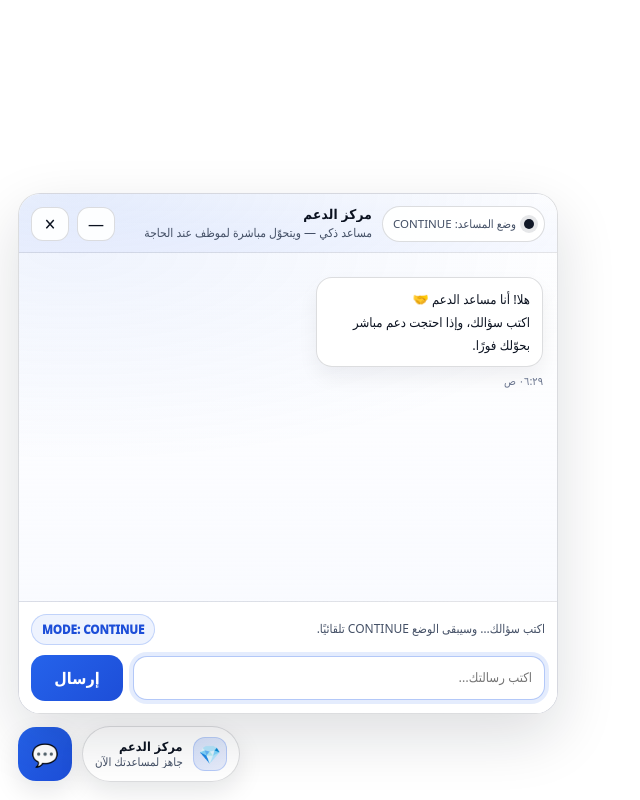
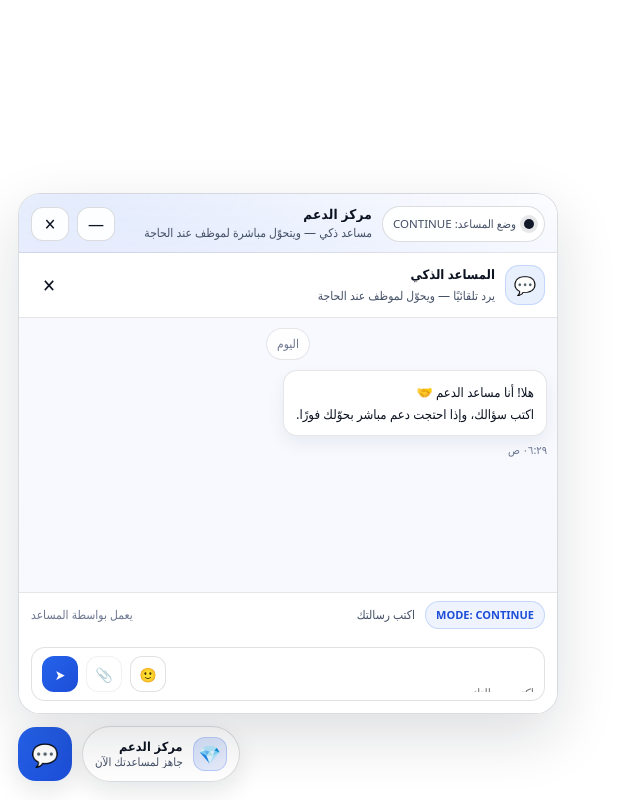
Before and after one commit to taheraljabi3/taheraljabi, a plain HTML site: page index.html in a window 1280 px wide. Both pictures are taken after a click on the button "فتح مركز الدعم". Shown: the whole page, without its empty margins (0-640 px from the left). Drawn offline with nearby package versions, Linux system fonts and the light colour scheme.

Commit message:
Update index.html

```diff
--- a/index.html
+++ b/index.html
@@ -44,7 +44,6 @@
      - Hidden by default (continue)
      - Shown only on handoff by removing body.mb-hidden
      ========================================================== */
-
   body.mb-hidden .messagebird-launcher,
   body.mb-hidden .messagebird-widget-launcher,
   body.mb-hidden #live-chat-widget-launcher,
@@ -261,113 +260,6 @@
     max-height: calc(100vh - 250px);
   }
 
-  /* ===== AI ===== */
-  .ai-messages{
-    flex:1;
-    overflow:auto;
-    padding: 14px;
-    background:
-      radial-gradient(900px 350px at 10% 0%, rgba(37,99,235,.07), transparent 60%),
-      linear-gradient(180deg, rgba(255,255,255,1), rgba(247,249,255,.70));
-    border-bottom: 1px solid var(--line);
-    min-height: 0;
-    scroll-behavior:smooth;
-  }
-
-  .msg{ display:flex; margin: 10px 0; }
-  .msg.user{ justify-content: flex-end; }
-  .msg.bot{ justify-content: flex-start; }
-
-  .bubble{
-    max-width: 86%;
-    padding: 10px 12px;
-    border-radius: 16px;
-    line-height: 1.75;
-    font-size: 13px;
-    white-space: pre-wrap;
-    word-break: break-word;
-    border: 1px solid var(--line2);
-    background: rgba(255,255,255,.98);
-    color: var(--text);
-    box-shadow: 0 10px 20px rgba(11,18,32,.06);
-  }
-
-  .msg.user .bubble{
-    background: rgba(37,99,235,.08);
-    border-color: rgba(37,99,235,.18);
-    color: var(--text);
-  }
-
-  .meta{
-    margin-top: 6px;
-    font-size: 11px;
-    color: var(--muted2);
-  }
-
-  .ai-footer{
-    padding: 12px;
-    background: rgba(255,255,255,.98);
-  }
-
-  .hint{
-    display:flex;
-    align-items:center;
-    justify-content:space-between;
-    gap:10px;
-    font-size: 12px;
-    color: var(--muted);
-    margin-bottom: 10px;
-  }
-  .hint .pill{
-    padding: 6px 10px;
-    border-radius: 999px;
-    border: 1px solid rgba(37,99,235,.22);
-    background: rgba(37,99,235,.08);
-    color: var(--blue);
-    white-space:nowrap;
-    font-weight: 950;
-    font-size: 11.5px;
-  }
-
-  .form-row{
-    display:flex;
-    gap:10px;
-    align-items:center;
-  }
-
-  .input{
-    flex:1;
-    border-radius: 14px;
-    border: 1px solid var(--line2);
-    background: rgba(247,249,255,.85);
-    color: var(--text);
-    padding: 11px 12px;
-    outline:none;
-    font-size: 13px;
-    transition: box-shadow .18s var(--ease), border-color .18s var(--ease), background .18s var(--ease);
-  }
-  .input:focus{
-    border-color: rgba(37,99,235,.35);
-    background: rgba(255,255,255,1);
-    box-shadow: 0 0 0 4px rgba(37,99,235,.12);
-  }
-
-  .send{
-    border:none;
-    border-radius: 14px;
-    padding: 11px 14px;
-    cursor:pointer;
-    font-weight: 950;
-    background: linear-gradient(135deg, var(--blue2), var(--blue));
-    color: #fff;
-    transition: transform .18s var(--ease), filter .18s var(--ease), opacity .18s var(--ease);
-    user-select:none;
-    min-width: 92px;
-  }
-  .send:hover{ transform: translateY(-1px); filter: brightness(1.03); }
-  .send:active{ transform: translateY(0); }
-  .send:disabled{ opacity:.6; cursor:not-allowed; transform:none; filter:none; }
-
   /* ===== Handoff Panel (inside modal) ===== */
   .handoff-panel{
     display:none;
@@ -400,6 +292,248 @@
     margin-top: 2px;
   }
 
+  /* ==========================================================
+     ✅ AI UI (MessageBird-like layout)
+     - Header + Messages + Footer + Textarea + Buttons
+     ========================================================== */
+
+  .ai-shell{
+    display:flex;
+    flex-direction:column;
+    flex:1;
+    min-height: 460px;
+    max-height: calc(100vh - 250px);
+    background:#fff;
+  }
+
+  .ai-mb-header{
+    display:flex;
+    align-items:center;
+    justify-content:space-between;
+    gap:10px;
+    padding: 12px 12px;
+    border-bottom: 1px solid var(--line);
+    background:#fff;
+  }
+
+  .ai-agent{
+    display:flex;
+    align-items:center;
+    gap:10px;
+    min-width:0;
+  }
+
+  .ai-avatar{
+    width:40px;
+    height:40px;
+    border-radius: 14px;
+    background: rgba(37,99,235,.10);
+    border: 1px solid rgba(37,99,235,.18);
+    display:grid;
+    place-items:center;
+    flex:0 0 auto;
+    color: var(--text);
+    font-size: 18px;
+  }
+
+  .ai-agent-meta{ min-width:0; }
+  .ai-agent-name{
+    margin:0;
+    font-size: 13px;
+    font-weight: 900;
+    color: var(--text);
+    white-space:nowrap;
+    overflow:hidden;
+    text-overflow:ellipsis;
+    max-width: 320px;
+  }
+  .ai-agent-sub{
+    margin:2px 0 0;
+    font-size: 12px;
+    color: var(--muted);
+    white-space:nowrap;
+    overflow:hidden;
+    text-overflow:ellipsis;
+    max-width: 320px;
+  }
+
+  .ai-close{
+    border:none;
+    background: transparent;
+    width:36px;
+    height:36px;
+    border-radius: 12px;
+    cursor:pointer;
+    color: var(--text);
+    font-size: 18px;
+  }
+  .ai-close:hover{ background: rgba(37,99,235,.06); }
+
+  .ai-messages{
+    flex:1;
+    min-height:0;
+    overflow:auto;
+    background: #f7f9ff;
+    padding: 10px 10px 14px;
+  }
+
+  .ai-messages-list{
+    display:flex;
+    flex-direction:column;
+    gap:10px;
+  }
+
+  .ai-date{
+    align-self:center;
+    font-size: 12px;
+    color: var(--muted2);
+    padding: 6px 10px;
+    border-radius: 999px;
+    background: rgba(255,255,255,.85);
+    border: 1px solid rgba(11,18,32,.10);
+  }
+
+  .ai-msg{
+    display:flex;
+    flex-direction:column;
+    gap:6px;
+    max-width: 92%;
+  }
+  .ai-msg.incoming{ align-self:flex-start; }
+  .ai-msg.outgoing{ align-self:flex-end; }
+
+  .ai-bubble{
+    border-radius: 14px;
+    padding: 10px 12px;
+    font-size: 13px;
+    line-height: 1.7;
+    border: 1px solid rgba(11,18,32,.10);
+    background: #fff;
+    color: var(--text);
+    word-break: break-word;
+    white-space: pre-wrap;
+    box-shadow: 0 8px 18px rgba(11,18,32,.06);
+  }
+  .ai-msg.outgoing .ai-bubble{
+    background: rgba(37,99,235,.10);
+    border-color: rgba(37,99,235,.22);
+  }
+
+  .ai-time{
+    font-size: 11px;
+    color: var(--muted2);
+  }
+
+  .ai-footer{
+    border-top: 1px solid var(--line);
+    background:#fff;
+  }
+
+  .ai-footer-bar{
+    display:flex;
+    align-items:center;
+    justify-content:space-between;
+    gap:10px;
+    padding: 8px 12px;
+  }
+
+  .ai-footer-left{
+    display:flex;
+    gap:10px;
+    align-items:center;
+    min-width:0;
+  }
+
+  .ai-mode{
+    font-size: 11px;
+    padding: 5px 10px;
+    border-radius: 999px;
+    border: 1px solid rgba(37,99,235,.20);
+    background: rgba(37,99,235,.08);
+    color: var(--blue);
+    font-weight: 900;
+    white-space:nowrap;
+  }
+
+  .ai-hint{
+    font-size: 12px;
+    color: var(--muted);
+    white-space:nowrap;
+    overflow:hidden;
+    text-overflow:ellipsis;
+    max-width: 260px;
+  }
+
+  .ai-powered{
+    text-decoration:none;
+    color: var(--muted2);
+    font-size: 12px;
+  }
+  .ai-powered p{ margin:0; }
+
+  .ai-form{
+    padding: 10px 12px 12px;
+  }
+
+  .ai-form-inner{
+    display:flex;
+    gap:10px;
+    align-items:flex-end;
+    border: 1px solid rgba(11,18,32,.12);
+    background: #fff;
+    border-radius: 14px;
+    padding: 8px 10px;
+  }
+
+  .ai-textarea{
+    flex:1;
+    border:none;
+    outline:none;
+    resize:none;
+    font-size: 13px;
+    line-height: 1.6;
+    padding: 4px 0;
+    background: transparent;
+    color: var(--text);
+    max-height: 140px;
+  }
+
+  .ai-buttons{
+    display:flex;
+    gap:8px;
+    align-items:center;
+  }
+
+  .ai-btn{
+    width: 36px;
+    height: 36px;
+    border-radius: 12px;
+    border: 1px solid rgba(11,18,32,.12);
+    cursor:pointer;
+    background: #fff;
+    color: var(--text);
+    display:grid;
+    place-items:center;
+    font-size: 14px;
+  }
+  .ai-btn:hover{
+    background: rgba(37,99,235,.06);
+    border-color: rgba(37,99,235,.22);
+  }
+
+  .ai-send{
+    border:none;
+    background: linear-gradient(135deg, var(--blue2), var(--blue));
+    color:#fff;
+    font-weight: 900;
+  }
+  .ai-send:hover{ filter: brightness(1.03); }
+
+  .ai-btn:disabled{
+    opacity:.5;
+    cursor:not-allowed;
+  }
+
   @media (max-width: 480px){
     .support-modal{
       left: 12px;
@@ -408,6 +542,8 @@
     }
     .support-pill .txt b, .support-pill .txt span{ max-width: 140px; }
     .support-body{ max-height: calc(100vh - 220px); }
+    .ai-agent-name,.ai-agent-sub{ max-width: 220px; }
+    .ai-hint{ max-width: 180px; }
   }
 
   @media (prefers-reduced-motion: reduce){
@@ -467,17 +603,51 @@
       </div>
 
       <div class="support-body">
-        <div id="aiMessages" class="ai-messages" aria-live="polite"></div>
 
-        <div class="ai-footer">
-          <div class="hint">
-            <span id="aiHint">اكتب سؤالك… وسيبقى الوضع CONTINUE تلقائيًا.</span>
-            <span class="pill" id="modePill">MODE: CONTINUE</span>
+        <!-- ✅ AI (MessageBird-like) -->
+        <div id="aiShell" class="ai-shell">
+
+          <div class="ai-mb-header">
+            <div class="ai-agent">
+              <div class="ai-avatar">💬</div>
+              <div class="ai-agent-meta">
+                <p class="ai-agent-name">المساعد الذكي</p>
+                <p class="ai-agent-sub">يرد تلقائيًا — ويحوّل لموظف عند الحاجة</p>
+              </div>
+            </div>
+
+            <button id="aiCloseX" class="ai-close" type="button" title="إغلاق">✕</button>
           </div>
-          <form id="aiForm" class="form-row" autocomplete="off">
-            <input id="aiInput" class="input" type="text" placeholder="اكتب رسالتك…" required />
-            <button id="aiSend" class="send" type="submit">إرسال</button>
-          </form>
+
+          <div id="aiMessages" class="ai-messages" aria-live="polite">
+            <div id="aiMessagesList" class="ai-messages-list">
+              <div class="ai-date">اليوم</div>
+              <!-- messages append هنا -->
+            </div>
+          </div>
+
+          <div class="ai-footer">
+            <div class="ai-footer-bar">
+              <div class="ai-footer-left">
+                <span class="ai-mode" id="modePill">MODE: CONTINUE</span>
+                <span class="ai-hint" id="aiHint">اكتب رسالتك</span>
+              </div>
+              <a class="ai-powered" href="#" onclick="return false;"><p>يعمل بواسطة المساعد</p></a>
+            </div>
+
+            <form id="aiForm" class="ai-form" autocomplete="off">
+              <div class="ai-form-inner">
+                <textarea id="aiInput" class="ai-textarea" rows="1" placeholder="اكتب رسالتك" required></textarea>
+
+                <div class="ai-buttons">
+                  <button class="ai-btn" type="button" title="رموز">🙂</button>
+                  <button class="ai-btn" type="button" title="مرفقات" disabled>📎</button>
+                  <button id="aiSend" class="ai-btn ai-send" type="submit" aria-label="send">➤</button>
+                </div>
+              </div>
+            </form>
+          </div>
+
         </div>
       </div><!-- body -->
 
@@ -554,10 +724,12 @@
   const modePill = $("modePill");
 
   const aiMessages = $("aiMessages");
+  const aiMessagesList = $("aiMessagesList");
   const aiForm = $("aiForm");
-  const aiInput = $("aiInput");
+  const aiInput = $("aiInput");     // textarea الآن
   const aiSend = $("aiSend");
   const aiHint = $("aiHint");
+  const aiCloseX = $("aiCloseX");
 
   const handoffPanel = $("handoffPanel");
   const openHuman = $("openHuman");
@@ -566,13 +738,21 @@
   const required = [
     modal,fab,pill,launcherSub,btnClose,btnMin,
     statusDot,statusText,modePill,
-    aiMessages,aiForm,aiInput,aiSend,aiHint,
+    aiMessages,aiMessagesList,aiForm,aiInput,aiSend,aiHint,
     handoffPanel,openHuman,endHuman
   ];
   if (required.some(x => !x)) {
     console.error("[SUPPORT] Missing DOM elements; aborting widget init.");
     return;
   }
+
+  // ===== Auto-grow textarea =====
+  function autoGrowTextarea(el){
+    el.style.height = "auto";
+    el.style.height = Math.min(el.scrollHeight, 140) + "px";
+  }
+  aiInput.addEventListener("input", () => autoGrowTextarea(aiInput));
+  setTimeout(() => autoGrowTextarea(aiInput), 0);
 
   // ===== History =====
   function persistAiHistory(item){
@@ -589,29 +769,30 @@
 
   function addAiMessage(from, text, t = Date.now(), persist = true){
     const wrap = document.createElement("div");
-    wrap.className = "msg " + (from === "user" ? "user" : "bot");
+    wrap.className = "ai-msg " + (from === "user" ? "outgoing" : "incoming");
 
     const bubble = document.createElement("div");
-    bubble.className = "bubble";
+    bubble.className = "ai-bubble";
     bubble.textContent = String(text ?? "");
 
     const meta = document.createElement("div");
-    meta.className = "meta";
+    meta.className = "ai-time";
     meta.textContent = new Date(t).toLocaleTimeString("ar-SA", { hour:"2-digit", minute:"2-digit" });
 
-    const col = document.createElement("div");
-    col.appendChild(bubble);
-    col.appendChild(meta);
+    wrap.appendChild(bubble);
+    wrap.appendChild(meta);
 
-    wrap.appendChild(col);
-    aiMessages.appendChild(wrap);
+    aiMessagesList.appendChild(wrap);
     scrollAiBottom();
 
     if (persist) persistAiHistory({ from, text: String(text ?? ""), t });
   }
 
   function renderAiHistory(){
-    if (aiMessages.childElementCount > 0) return;
+    // إذا فيه رسائل ضمن القائمة (غير "اليوم") لا تعيد الرسم
+    const existing = aiMessagesList.querySelectorAll(".ai-msg");
+    if (existing.length > 0) return;
+
     try{
       const raw = localStorage.getItem(STORAGE.AI_HISTORY_KEY);
       const arr = raw ? JSON.parse(raw) : [];
@@ -624,11 +805,13 @@
   let greeted = false;
   function greetOnce(){
     if (greeted) return;
+
     try{
       const raw = localStorage.getItem(STORAGE.AI_HISTORY_KEY);
       const arr = raw ? JSON.parse(raw) : [];
       if (Array.isArray(arr) && arr.length) { greeted = true; return; }
     }catch{}
+
     greeted = true;
     addAiMessage("bot","هلا! أنا مساعد الدعم 🤝\nاكتب سؤالك، وإذا احتجت دعم مباشر بحوّلك فورًا.");
   }
@@ -642,7 +825,6 @@
     syncUI();
     setTimeout(() => aiInput.focus(), 60);
 
-    // إذا كان mode handoff: نضمن فتح MB خارجيًا
     if (mode === "handoff") {
       openMessageBirdChat(null);
     }
@@ -666,6 +848,7 @@
 
   btnClose.addEventListener("click", closeModal);
   btnMin.addEventListener("click", closeModal);
+  if (aiCloseX) aiCloseX.addEventListener("click", closeModal);
 
   document.addEventListener("keydown", (e) => {
     if (e.key === "Escape" && modal.classList.contains("is-open")) closeModal();
@@ -722,7 +905,6 @@
         return;
       }
 
-      // لو startConversation غير متوفر، نعتبرها "مرسلة" عشان ما نكرر
       localStorage.setItem(MB_START_SENT_KEY, fp);
       log("MB startConversation not available; skipped sending.", { key: MB_START_SENT_KEY });
 
@@ -769,7 +951,7 @@
     aiSend.disabled = !isContinue;
 
     aiHint.textContent = isContinue
-      ? "اكتب سؤالك… وسيبقى الوضع CONTINUE تلقائيًا."
+      ? "اكتب رسالتك"
       : "أنت الآن في HANDOFF — تم فتح الدعم المباشر (MessageBird) خارج النافذة.";
 
     // show handoff panel only in handoff
@@ -850,7 +1032,9 @@
     if (!text) return;
 
     addAiMessage("user", text);
+
     aiInput.value = "";
+    autoGrowTextarea(aiInput);
     setAiBusy(true);
 
     try{
@@ -891,12 +1075,10 @@
   }
 
   function hideMessageBird(){
-    // نخفيه (CSS class) + نحاول نقفل الدردشة لو كانت مفتوحة
     document.body.classList.add("mb-hidden");
     try{
       const api = window.MessageBirdChatWidget;
       if (api && typeof api.toggleChat === "function") {
-        // بعض الإصدارات تدعم toggleChat(false)
         try { api.toggleChat(false); }
         catch { try { api.toggleChat(); } catch {} }
       }
@@ -906,7 +1088,6 @@
   function openMessageBirdChat(contact){
     loadMessageBirdIfNeeded();
 
-    // إظهار MB
     document.body.classList.remove("mb-hidden");
 
     const start = Date.now();
```
